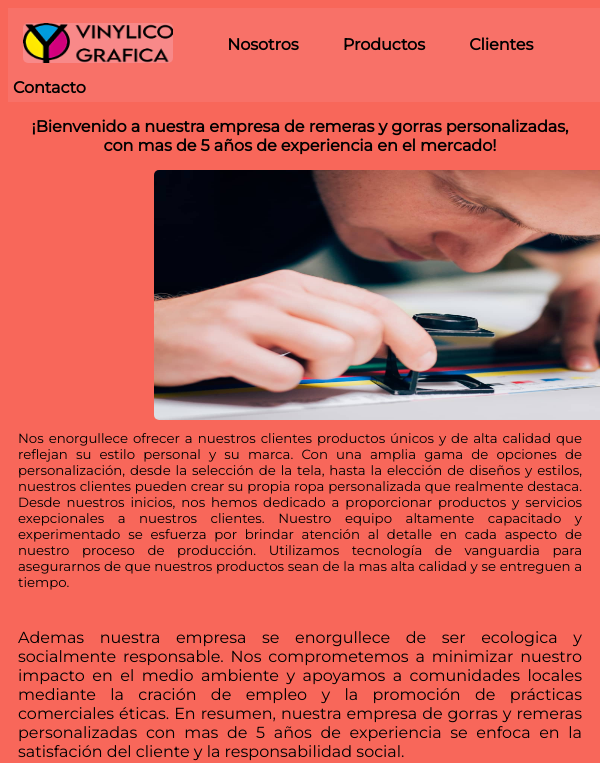
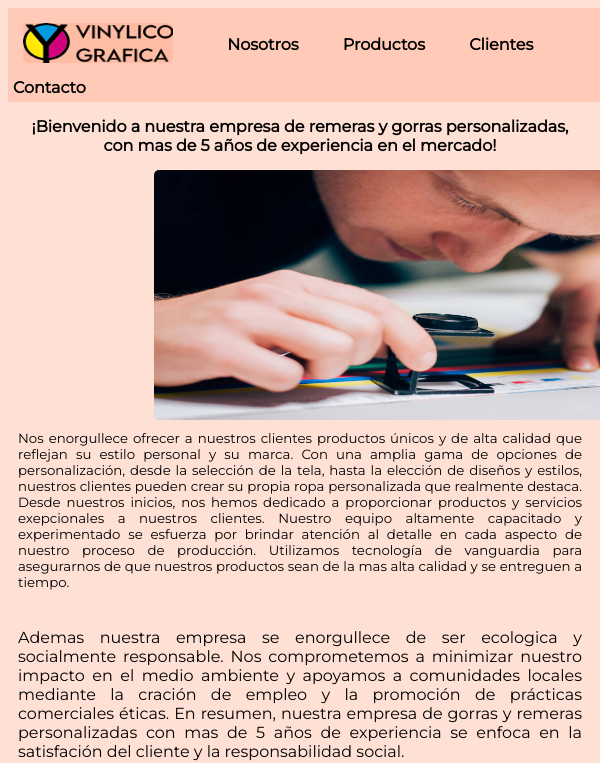
Before and after one commit to MarianaGarde/tpocodofinal, a plain HTML site: page index.html in a window 600 px wide. Shown: the top 763 px of the page. Drawn offline with Linux system fonts and the light colour scheme; a web font is replaced by a local one.

Commit message:
correccion en los colores de fondo y transparencia

```diff
--- a/estilos/style.css
+++ b/estilos/style.css
@@ -8,14 +8,14 @@
     height: auto;
     border-radius: 5px;
     display: flex;
-    background-color: rgb(248, 236, 174);
+    background-color: rgb(255, 153, 117, .3);
   }
 
   nav {
     display: inline-block;
     font-family: 'Montserrat';
     font-size: small;
-    background-color: rgb(243, 158, 67, .3);
+    background-color: rgb(255, 153, 117, .3);
     text-decoration: none;
     width: 100%;
    word-spacing: 10pt;
@@ -24,7 +24,7 @@
   }
   a {
     text-decoration: none;
-    color: black;
+    color: rgba(0, 0, 0, 0.537);
     vertical-align: middle;
   }
 
@@ -49,7 +49,7 @@
     flex-wrap: wrap;
   }
   body {
-    background-color: rgb(250, 225, 4);
+    background-color: rgb(255, 153, 117, .3);
   }
 
   p {
@@ -131,14 +131,14 @@
 
     img {
       width: 200px;
-     background-color: rgb(248, 137, 137);
+     background-color: rgb(255, 153, 117, .3);
     }
 
     nav {
       display: inline-block;
       font-family: 'Montserrat';
       font-size: medium;
-      background-color: rgb(248, 137, 137, .3);
+      background-color: rgb(255, 153, 117, .3);
       text-decoration: none;
       width: 100%;
       word-spacing: 30pt;
@@ -167,7 +167,7 @@
       flex-wrap: wrap;
     }
     body {
-      background-color: rgb(248, 103, 90);
+      background-color: rgb(255, 153, 117, .3);
     }
 
     p {
@@ -202,7 +202,7 @@
     .contacto{
       padding-top: 20px;
       padding-left: 30px;
-      background-color: rgb(248, 137, 137, .3);
+      background-color: rgb(255, 153, 117, .3);
     padding: 10px;
     border-radius: 10px;
     }
```
